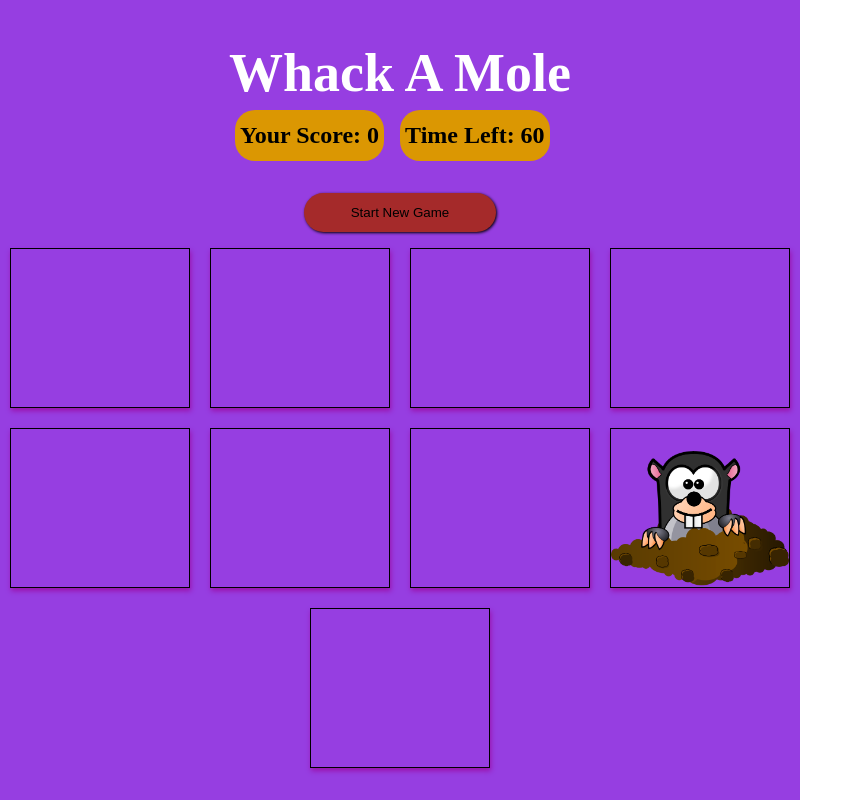
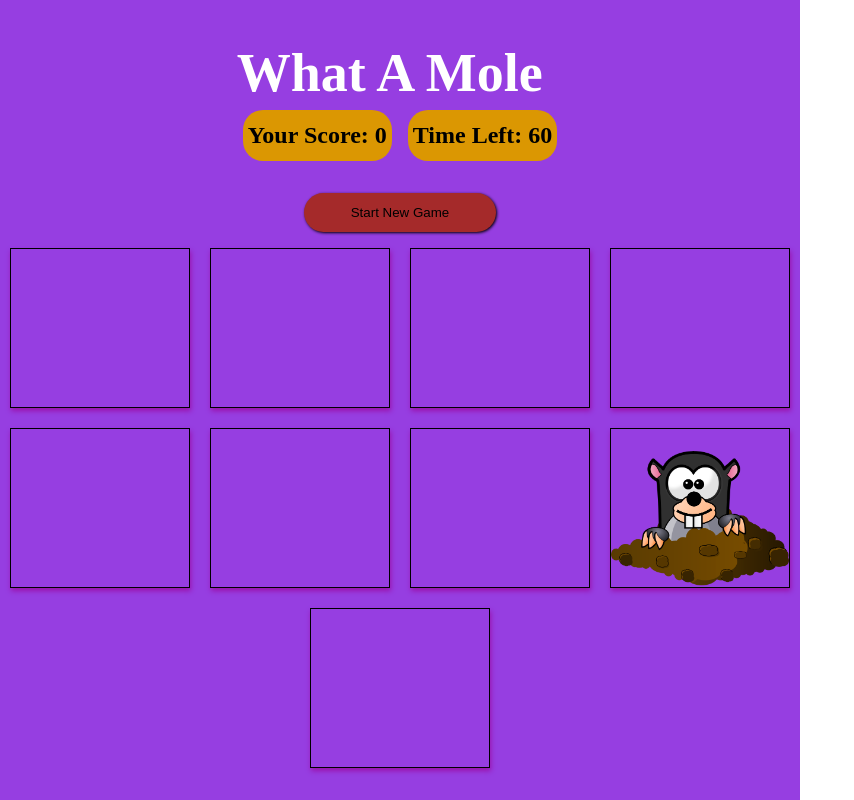
Before and after one commit to FRANKRIMIRU/whack-a-mole-game, a plain HTML site: page index.html in a window 1280 px wide. Shown: the whole page, without its empty margins (0-854 px from the left). Drawn offline with Linux system fonts and the light colour scheme.

Commit message:
change title

```diff
--- a/index.html
+++ b/index.html
@@ -10,7 +10,7 @@
     <div class="container">
 
       <div class="main">
-        <h1>Whack A Mole</h1>
+        <h1>What A Mole</h1>
         <div>
             <h2 id="score">Your Score: 0</h2>
             <h2 id="timeLeft">Time Left: 60</h2>
```
